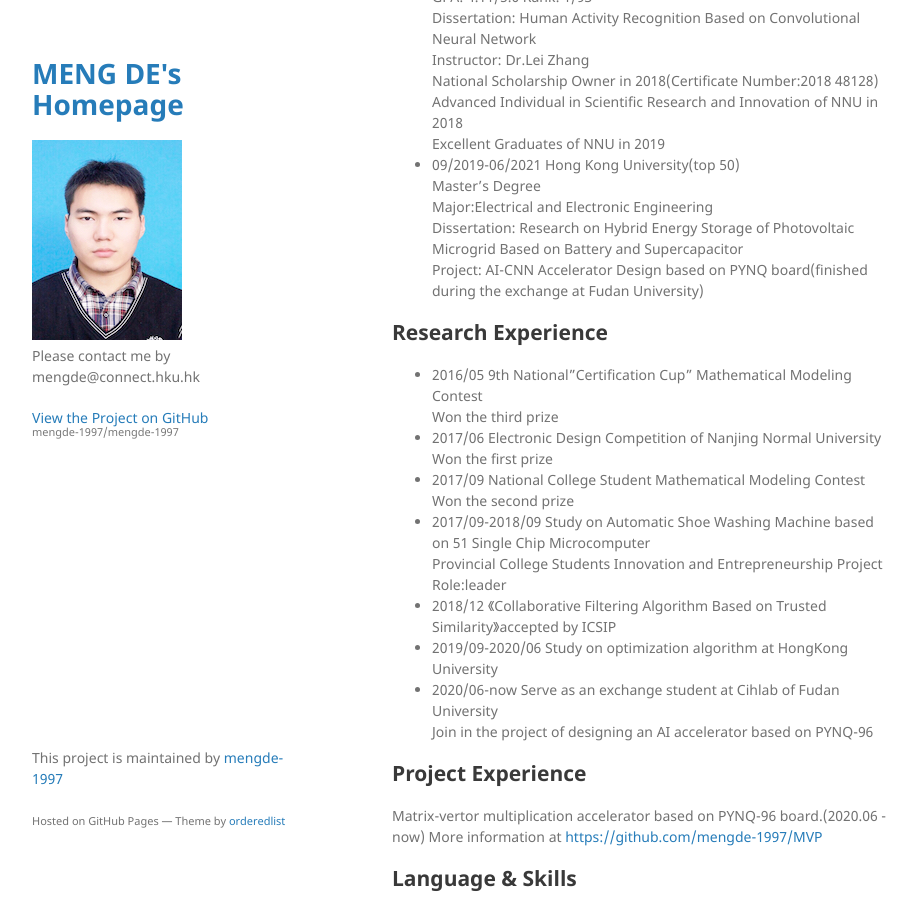
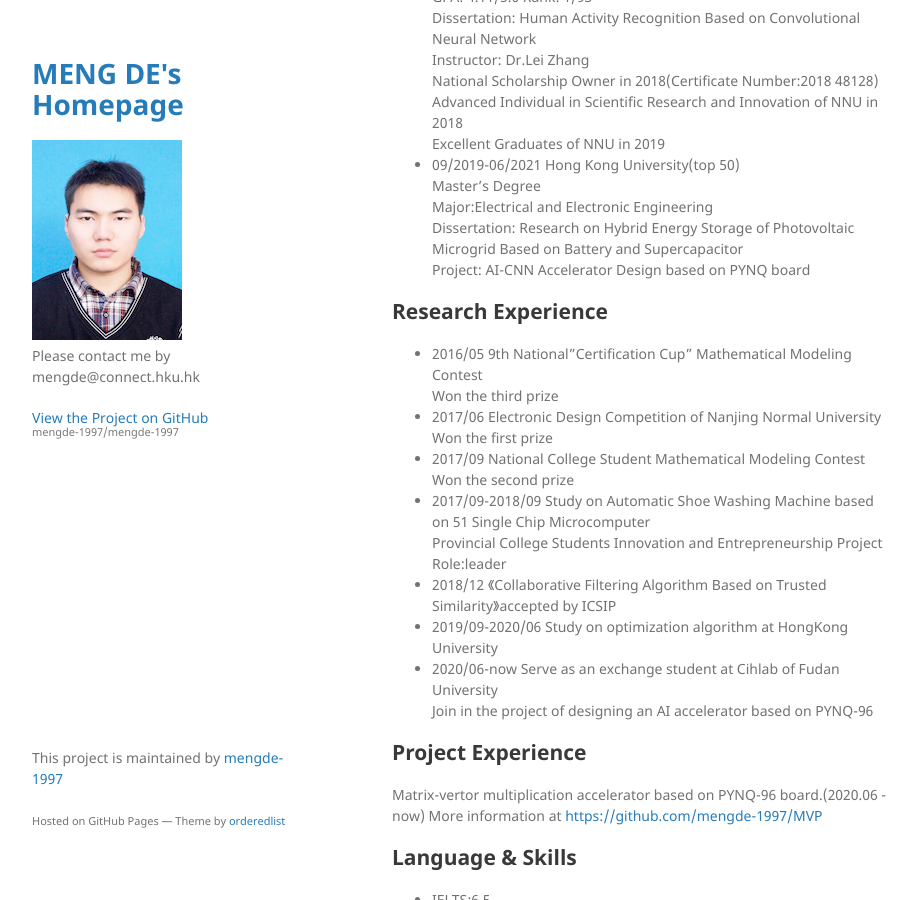
Before and after one commit to mengde-1997/mengde-1997, a Jekyll site: the page built from index.md, in a window 1280 px wide and 900 px high, scrolled down 333 px. Shown: the whole window, without its empty margins (178-1095 px from the left). Built offline with Jekyll 4.4.1, drawn with Linux system fonts in a browser that asks for light colours; our own code applies the rules of GitHub Pages for plain Markdown files.

Commit message:
Update index.md

```diff
--- a/index.md
+++ b/index.md
@@ -21,7 +21,7 @@ My research interests mainly include digital IC design,FPGA,smart sensors and th
   Master's Degree<br />
   Major:Electrical and Electronic Engineering<br />
   Dissertation: Research on Hybrid Energy Storage of Photovoltaic Microgrid Based on Battery and Supercapacitor <br />
-  Project: AI-CNN Accelerator Design based on PYNQ board(finished during the exchange at Fudan University)<br />
+  Project: AI-CNN Accelerator Design based on PYNQ board<br />
 
 ## Research Experience
 * 2016/05    9th National"Certification Cup" Mathematical Modeling Contest<br />
```
